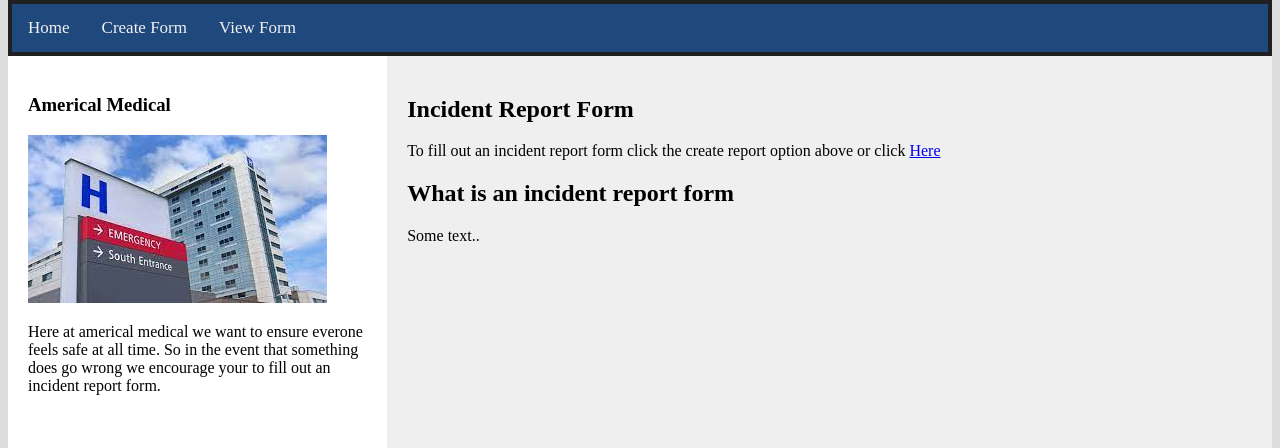
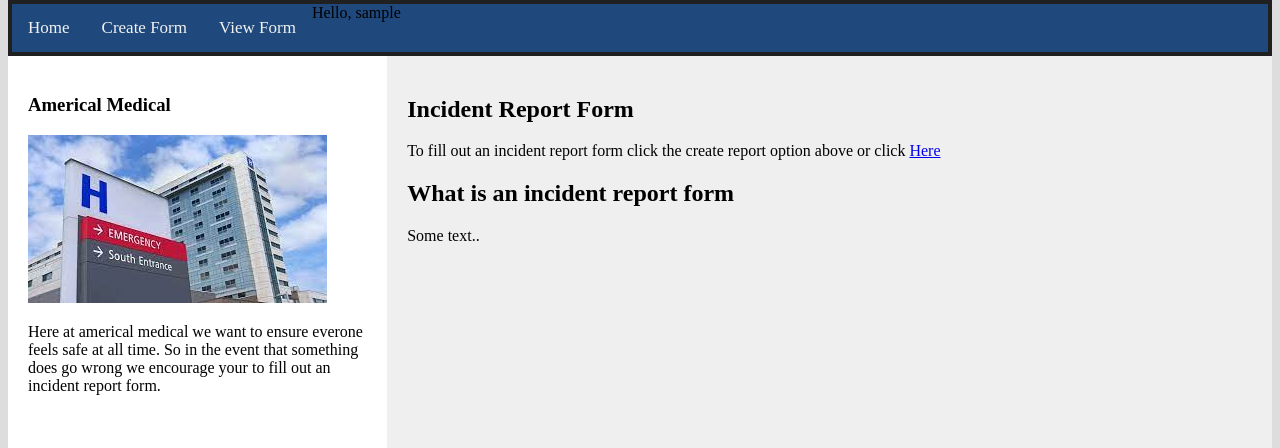
Before and after one commit to SamEmmett/SoftwareEnineeringGroupProject, a Flask app: page /homepage in a window 1280 px wide. Shown: the part 223-671 px from the top of the page. Run offline with Flask 2, Linux system fonts and the light colour scheme; the visitor is signed in with stand-in values (Sample User, id 1); some libraries are stand-ins or nearby versions.

Commit message:
add username reference

```diff
--- a/main.py
+++ b/main.py
@@ -209,7 +209,9 @@ def login():
 
 @main.route('/homepage', methods=['GET', 'POST'])
 def home():
-    return render_template("Homepage.html")
+    if 'loggedin' in session:
+        return render_template("Homepage.html", username = 'Hello, '+ session['username'])
+    return render_template("Homepage.html" , username = 'Log in')
 
 
 if __name__ == '__main__':
--- a/templates/Homepage.html
+++ b/templates/Homepage.html
@@ -15,6 +15,8 @@
         <a href="#home" class="active">Home</a>
         <a href="index.html">Create Form</a>
         <a href="#View">View Form</a>
+        <div>{{username}}</div>
+
       </div>
       <div class="row">
         <div class="side">
```
